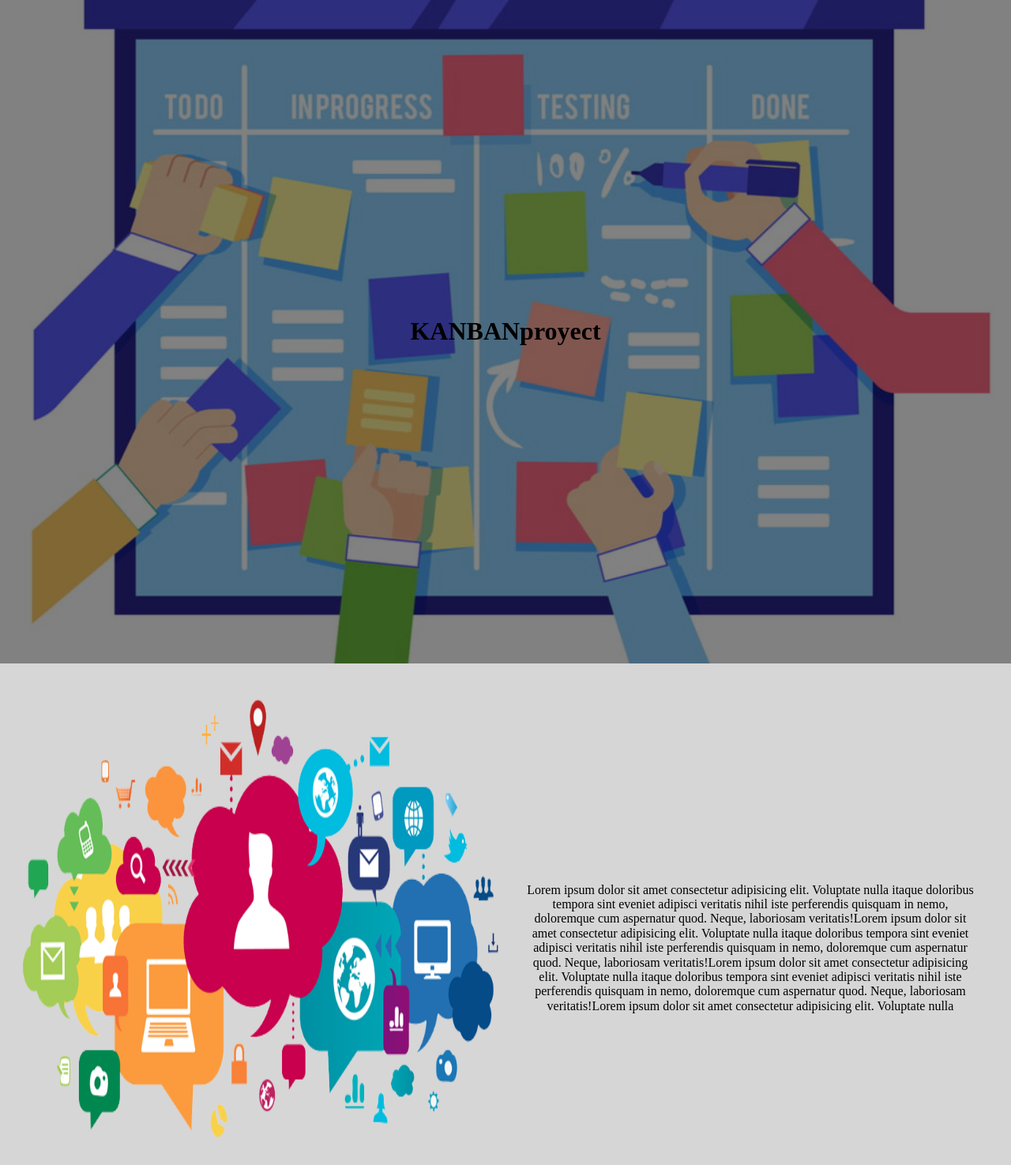
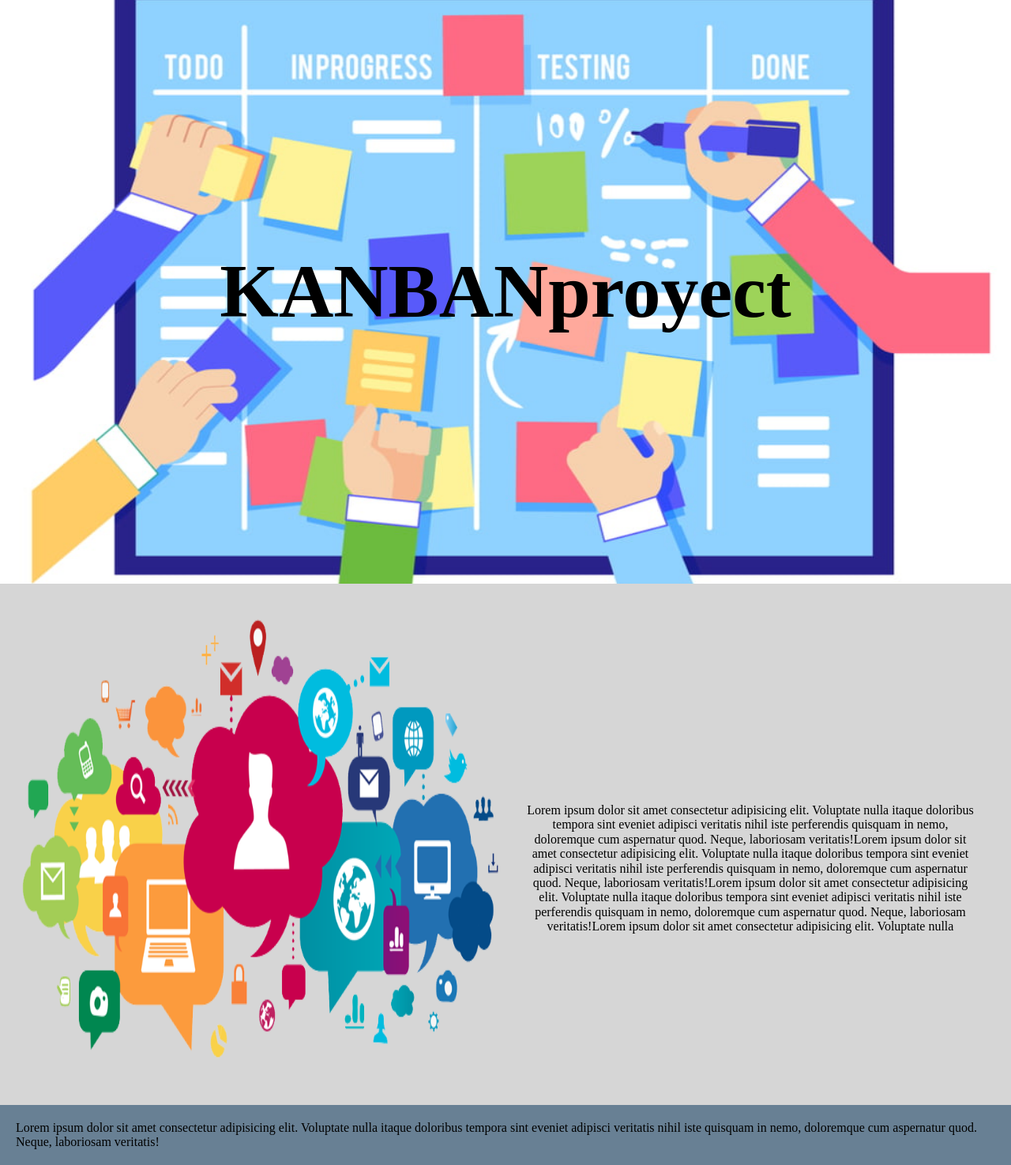
Before and after one commit to BraPC/KANBANproyect, a PHP site: page / in a window 1280 px wide. Shown: the part 50-1525 px from the top of the page at 79% size. Run offline with PHP 8.4, Linux system fonts and the light colour scheme.

Commit message:
Update style.css

```diff
--- a/CSS/style.css
+++ b/CSS/style.css
@@ -168,10 +168,10 @@ li{
     background-repeat: no-repeat;
     background-size: cover;
     background-attachment: fixed;
-    opacity: 0.5 ;
-    padding: 380px 50px;
+    padding: 250px 50px;
+	font-size: 3em;
+	color: #000000;
 }
-
 
 .div-tema{
     margin: 0px 5px;
```
